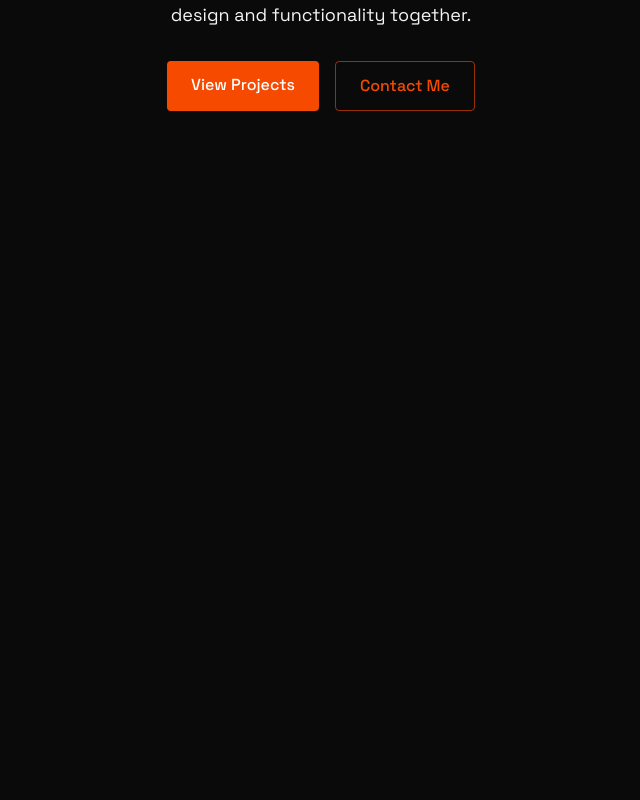
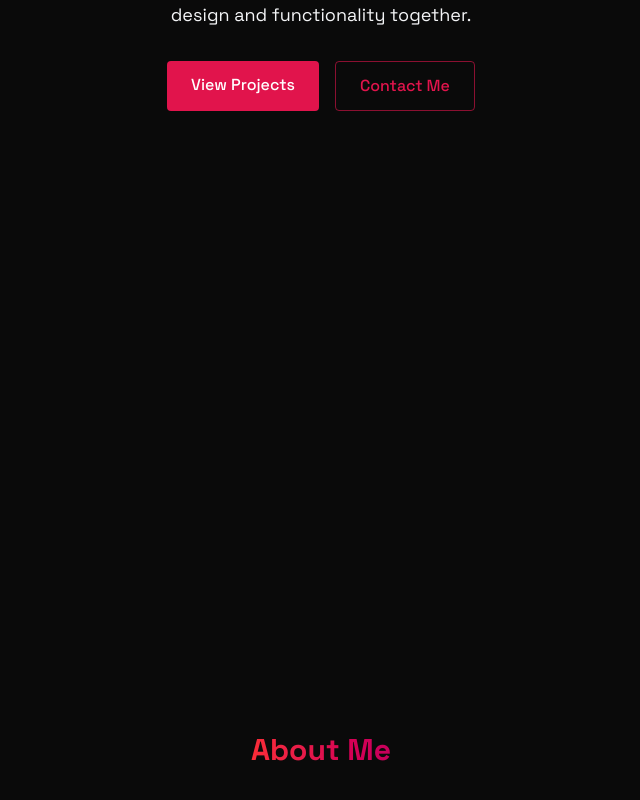
Before and after one commit to ruby-bnf/basic-portfolio, a React (Vite) app: page / in a window 1280 px wide. Shown: the part 1234-2034 px from the top of the page, without its empty margins (319-959 px from the left). Before the commit the page ends 1600 px from the top, so only its background shows below. Built offline with nearby package versions, Linux system fonts and the light colour scheme.

Commit message:
color fix

```diff
--- a/src/App.jsx
+++ b/src/App.jsx
@@ -4,6 +4,7 @@ import "./index.css";
 import { Navbar } from "./components/Navbar";
 import { MobileMenu } from "./components/MobileMenu";
 import { Home } from "./components/sections/home";
+import { About } from "./components/sections/About";
 
 const App = () => {
   const [isLoading, setIsLoading] = useState(false);
@@ -22,6 +23,7 @@ const App = () => {
       <Navbar menuOpen={menuOpen} setMenuOpen={setMenuOpen} />
       <MobileMenu menuOpen={menuOpen} setMenuOpen={setMenuOpen} />
       <Home />
+      <About />
     </>
   );
 };
--- a/src/components/Navbar.jsx
+++ b/src/components/Navbar.jsx
@@ -10,7 +10,7 @@ export const Navbar = ({ menuOpen, setMenuOpen }) => {
       <div className="max-w-5xl mx-auto px-4">
         <div className="flex justify-between items-center h-16">
           <a herf="#home" className="font-mono text-xl font-bold text-white">
-            ruby<span className="text-orange-600">.bnf</span>
+            ruby<span className="text-[#e1144c]">.bnf</span>
             {""}
           </a>
 
--- a/src/components/sections/About.jsx
+++ b/src/components/sections/About.jsx
@@ -0,0 +1,14 @@
+export const About = () => {
+  return (
+    <section
+      id-about
+      className="min-h-screen flex items-center justify-center py-20"
+    >
+      <div className="max-w-3xl mx-auto px-4">
+        <h2 className="text-3xl font-bold mb-8 bg-gradient-to-r from-red-500 to-pink-700 bg-clip-text text-transparent text-center">
+          About Me
+        </h2>
+      </div>
+    </section>
+  );
+};
--- a/src/components/sections/Home.jsx
+++ b/src/components/sections/Home.jsx
@@ -5,7 +5,7 @@ export const Home = () => {
       className="min-h-screen flex items-center justify-center relative"
     >
       <div className="text-center z-10 px-4">
-        <h1 className="text-5xl md:text-7xl font-bold mb-6 bg-gradient-to-r from-orange-500 to-red-700 bg-clip-text leading-right text-transparent">
+        <h1 className="text-5xl md:text-7xl font-bold mb-6 bg-gradient-to-r from-red-500 to-pink-700 bg-clip-text leading-right text-transparent">
           Hi, I'm Ruby Barner Fontyn
         </h1>
         <p className="text-grey-400 text-lg mb-8 max-w-lg mx-auto">
@@ -17,14 +17,14 @@ export const Home = () => {
         <div className="flex justify-center space-x-4">
           <a
             href="#projects"
-            className="bg-orange-600 text-white py-3 px-6 rounded font-medium transition relative overflow-hidden hover:-translate-y-0.5 hover:shadow-[0_0_15px_rgba(202,76,30,0.4)]"
+            className="bg-[#e1144c] text-white py-3 px-6 rounded font-medium transition relative overflow-hidden hover:-translate-y-0.5 hover:shadow-[0_0_15px_rgba(202,76,30,0.4)]"
           >
             View Projects
           </a>
 
           <a
             href="#projects"
-            className="border border-orange-600/60 text-orange-600 py-3 px-6 rounded font-medium transition-all duration-200 hover:-translate-y-0.5 hover:shadow-[0_0_15px_rgba(202,76,30,0.1)] hover:bg-orange-500/10"
+            className="border border-[#e1144c]/60 text-[#e1144c] py-3 px-6 rounded font-medium transition-all duration-200 hover:-translate-y-0.5 hover:shadow-[0_0_15px_rgba(202,76,30,0.1)] hover:bg-[#e1144c]/50 hover:text-white"
           >
             Contact Me
           </a>
```
